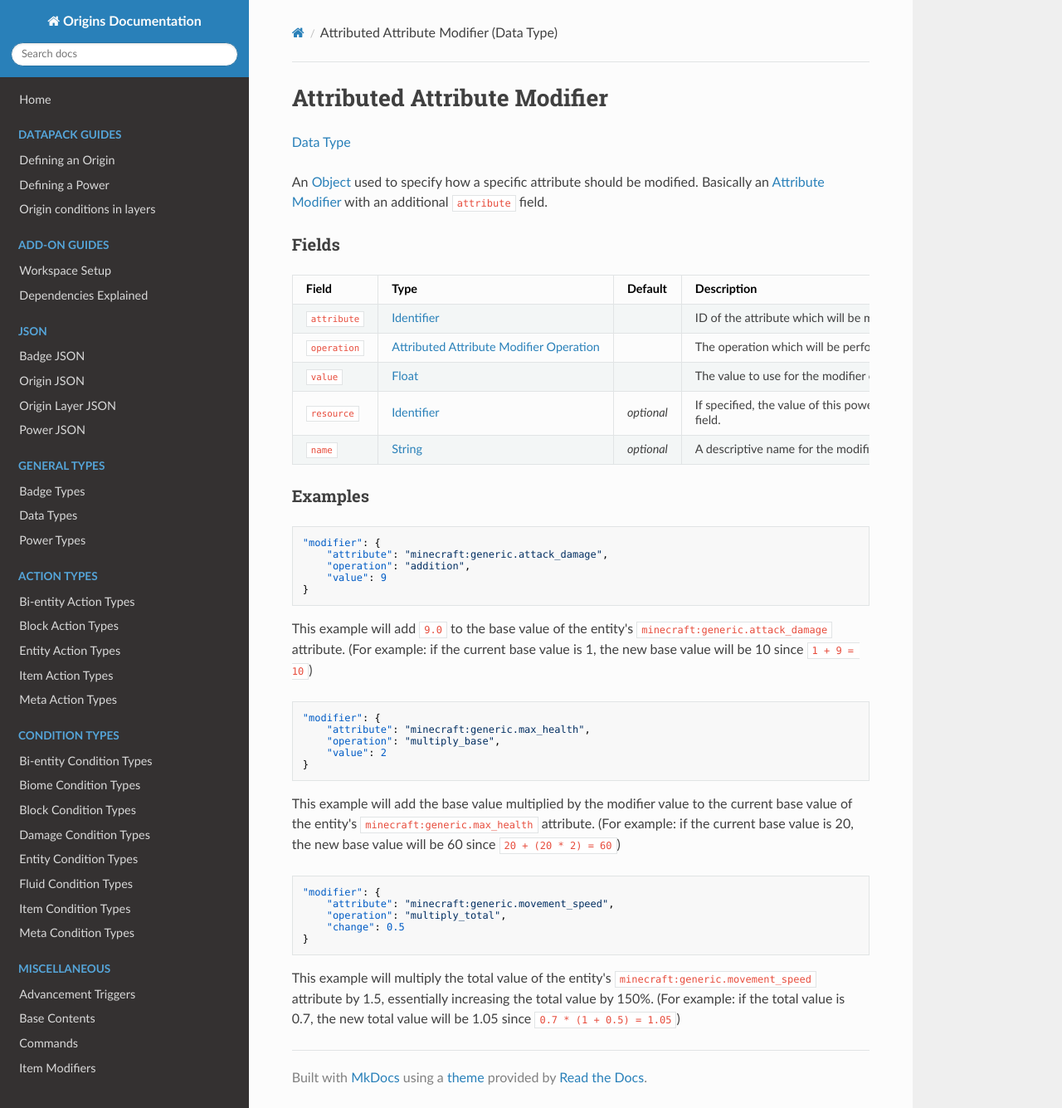
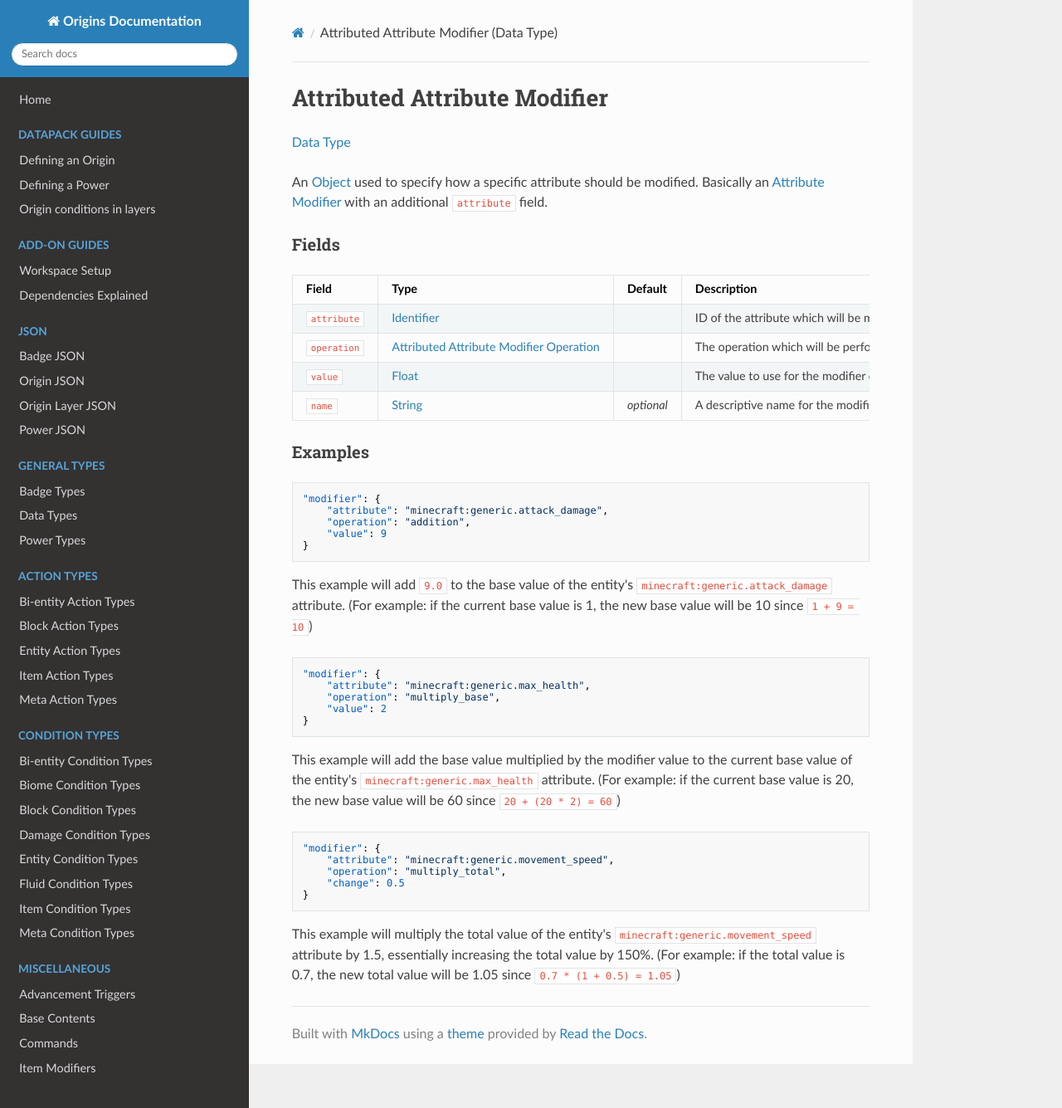
Before and after one commit to apace100/origins-docs, an MkDocs documentation site: the page built from docs/types/data_types/attributed_attribute_modifier.md, in a window 1280 px wide and 1335 px high. Shown: the whole window at 83% size. Built offline with MkDocs 1.6.1, drawn with Linux system fonts in a browser that asks for light colours; nearby versions of some CDN libraries.

Commit message:
Updated `attributed_attribute_modifier.md` (Data Types)
Removed the `resource` field, since it's only available in Attribute Modifiers

```diff
--- a/docs/types/data_types/attributed_attribute_modifier.md
+++ b/docs/types/data_types/attributed_attribute_modifier.md
@@ -17,7 +17,6 @@ Field  | Type | Default | Description
 `attribute` | [Identifier](identifier.md) | | ID of the attribute which will be modified by this modifier.
 `operation` | [Attributed Attribute Modifier Operation](attributed_attribute_modifier_operation.md) | | The operation which will be performed by this modifier.
 `value` | [Float](float.md) | | The value to use for the modifier operation.
-`resource` | [Identifier](../data_types/identifier.md) | _optional_ | If specified, the value of this power will be used instead of the value specified in the `value` field.
 `name` | [String](string.md) | _optional_ | A descriptive name for the modifier, describing where it comes from.
 
 
```
